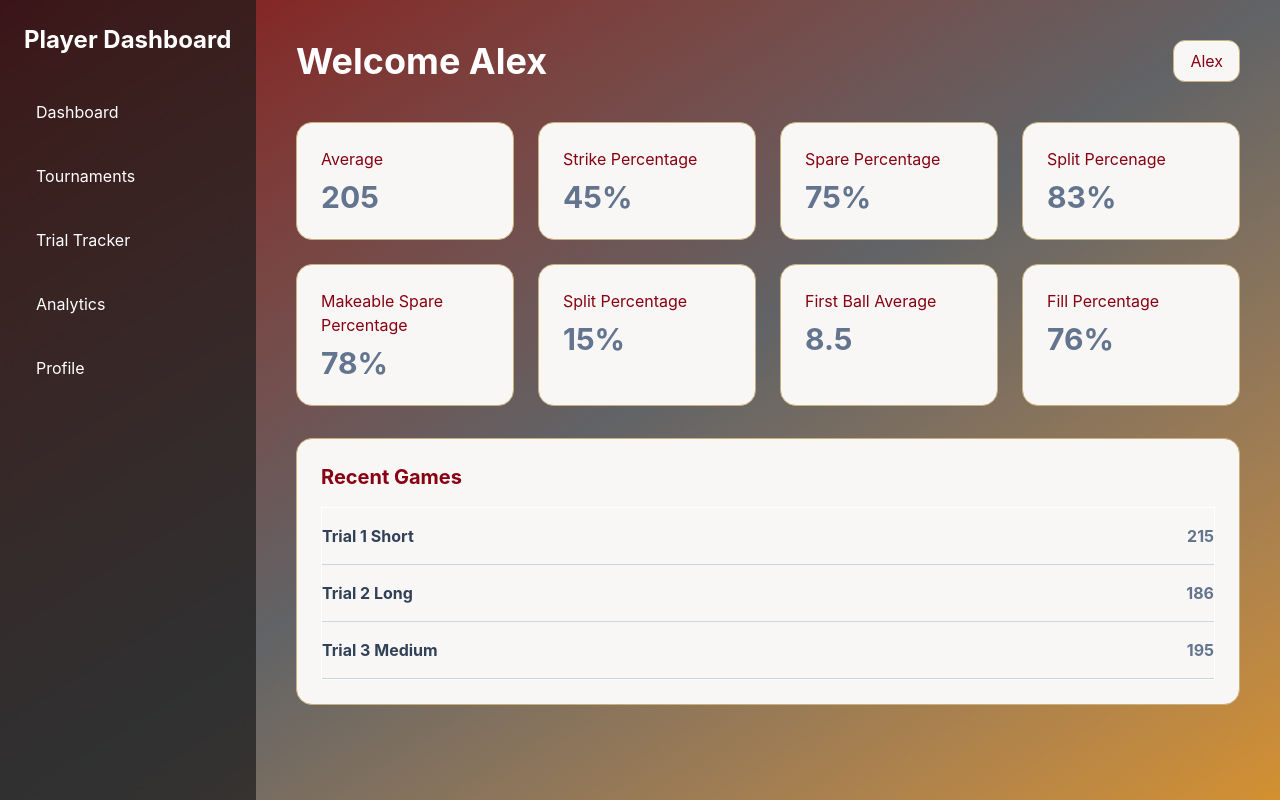
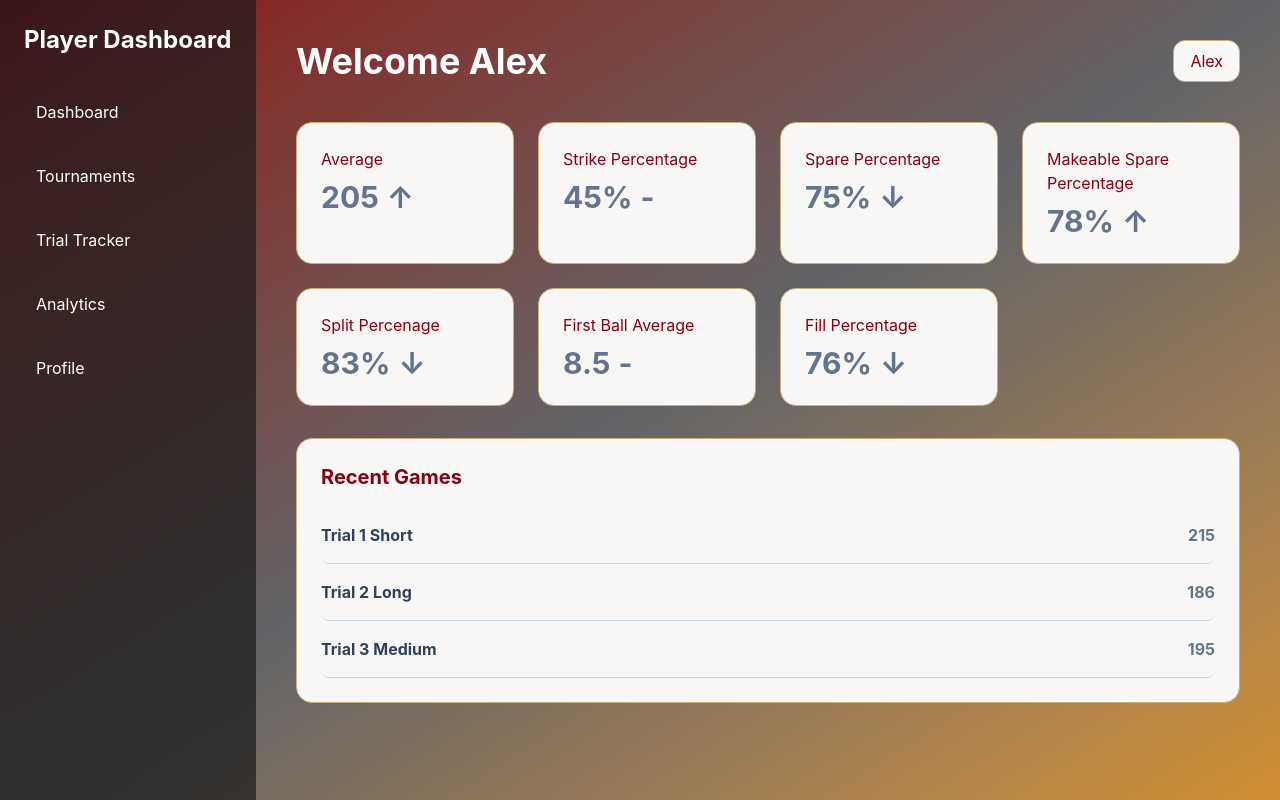
Before and after one commit to aldufour1019/dashboard, a React (Vite) app: page / in a window 1280 px wide. Built offline with nearby package versions, Linux system fonts and the light colour scheme.

Commit message:
Added trends and made the recent games tab look more clickable for now.

```diff
--- a/src/components/RecentGames.jsx
+++ b/src/components/RecentGames.jsx
@@ -21,12 +21,12 @@ function RecentGames() {
       <h2 className="text-xl text-[#880011] font-bold mb-4">
         Recent Games
       </h2>
-      <div className="bg-[#F8F7F5] border border-[#C9B07A">
+      <div className="bg-[#F8F7F5]">
 
       {recentGames.map((game,index) => (
            <div
            key={index}
-           className="flex justify-between items-center py-4 border-b border-slate-300">
+           className="flex justify-between items-center py-4 border-b border-slate-300 cursor-pointer hover:bg-[#D3902F] hover:text-[#880011] transition rounded-lg">
             <p className="text-slate-700 font-bold">{game.name}</p>
             <p className="text-slate-500 font-bold">{game.score}</p>
 
--- a/src/components/StatCard.jsx
+++ b/src/components/StatCard.jsx
@@ -1,11 +1,11 @@
-function StatCard({title, value }) {
+function StatCard({title, value,trend}) {
     return (
         <div className="bg-[#F8F7F5] border border-[#C9B07A] p-6 rounded-2xl">
             <h2 className="text-[#880011]">
                 {title}
             </h2>
             <p className="text-3xl text-slate-500 font-bold mt-2">
-                {value}
+                {value}<span className="ml-2">{trend}</span>
             </p>
         </div>
     )
--- a/src/components/StatsSection.jsx
+++ b/src/components/StatsSection.jsx
@@ -2,14 +2,13 @@ import StatCard from './StatCard'
 
 function StatsSection() {
     const stats = [
-  {title:"Average", value:205},
-  {title:"Strike Percentage", value:"45%"},
-  {title:"Spare Percentage", value:"75%"},
-  {title:"Split Percenage", value:"83%"},
-  {title: "Makeable Spare Percentage", value:"78%"},
-  {title:"Split Percentage", value:"15%"},
-  {title: "First Ball Average", value:"8.5"},
-  {title: "Fill Percentage", value:"76%"}
+        {title:"Average", value:205, trend:"↑"},
+        {title:"Strike Percentage", value:"45%", trend:"-"},
+        {title:"Spare Percentage", value:"75%", trend:"↓"},
+        {title: "Makeable Spare Percentage", value:"78%", trend:"↑"},
+        {title:"Split Percenage", value:"83%", trend:"↓"},
+        {title: "First Ball Average", value:"8.5", trend:"-"},
+        {title: "Fill Percentage", value:"76%", trend:"↓"}
 ]
 return (
     <div className="grid grid-cols-4 md:grid-cols-2 xl:grid-cols-4 gap-6 mt-10">
@@ -17,10 +16,12 @@ return (
       <StatCard
       key={index}
       title={stat.title}
-      value={stat.value} />
+      value={stat.value}
+      trend={stat.trend} />
     ))}
    </div>
 
 )
 }
+
 export default StatsSection
```
